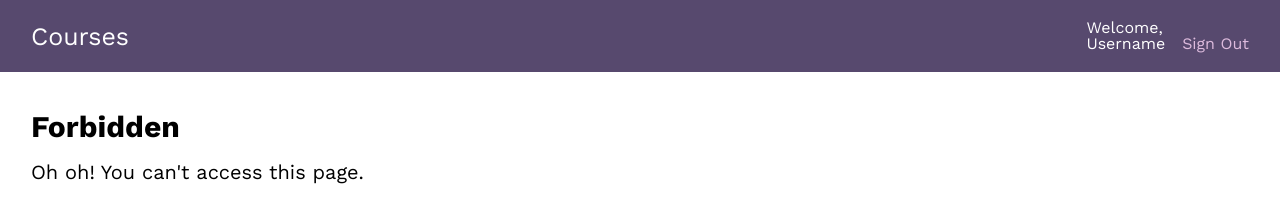
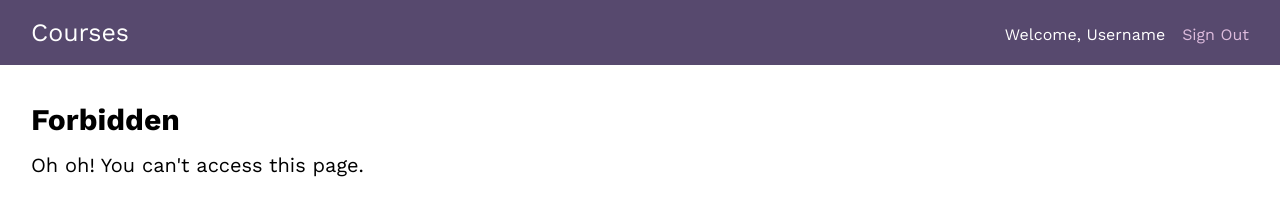
Before and after one commit to anwarmontasir/FSJS-TD-project10-starter, a plain HTML site: page markup/forbidden.html in a window 1280 px wide. Drawn offline with nearby package versions, Linux system fonts and the light colour scheme.

Commit message:
update forbidden.html

```diff
--- a/markup/forbidden.html
+++ b/markup/forbidden.html
@@ -22,7 +22,7 @@
                 <h1 class="header--logo"><a href="index.html">Courses</a></h1>
                 <nav>
                     <ul>
-                        <li>Welcome, <br class="mobile--break">Username</li>
+                        <li>Welcome, Username</li>
                         <li><a href="sign-out.html">Sign Out</a></li>
                     </ul>
                 </nav>
```
